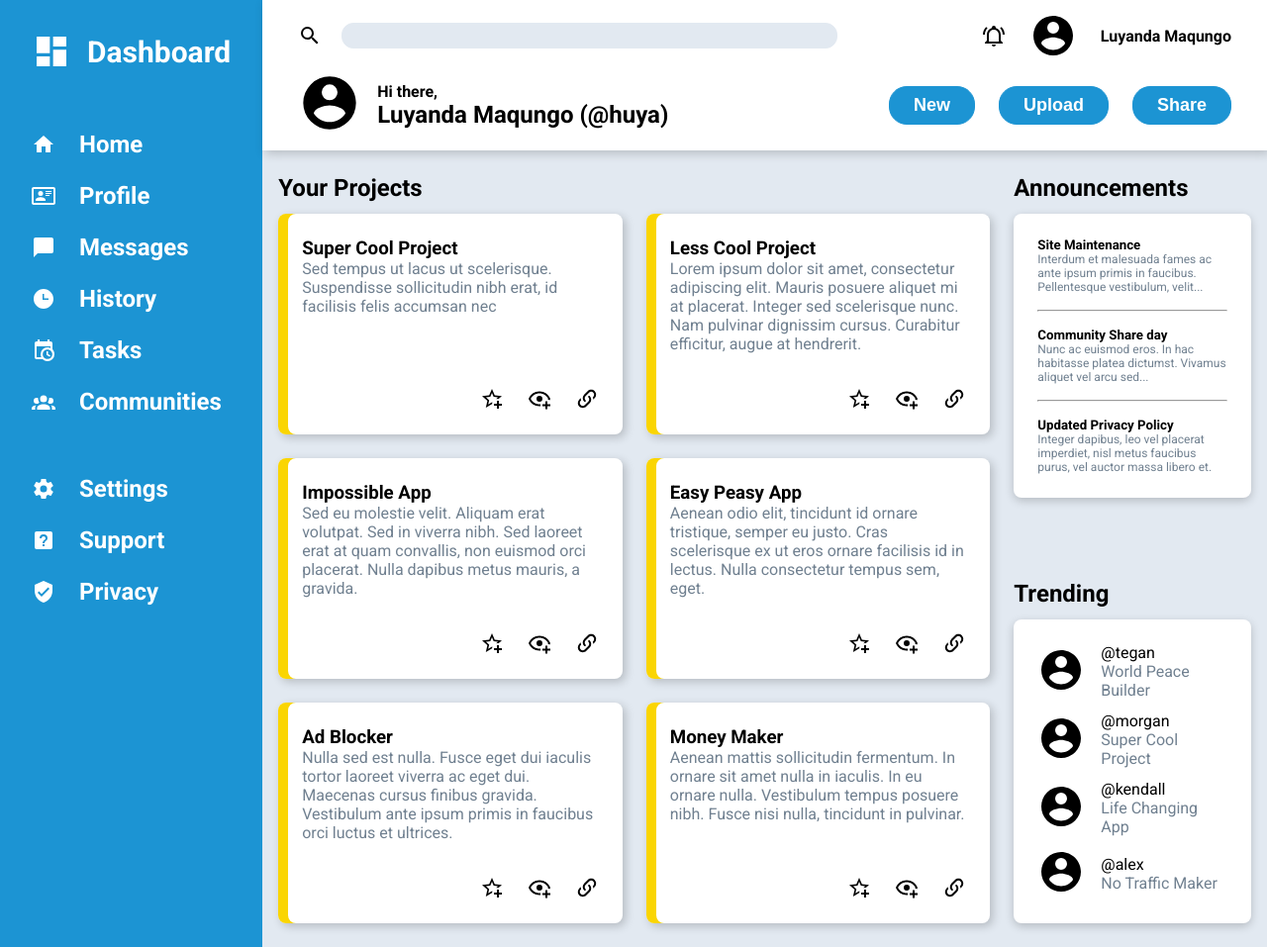
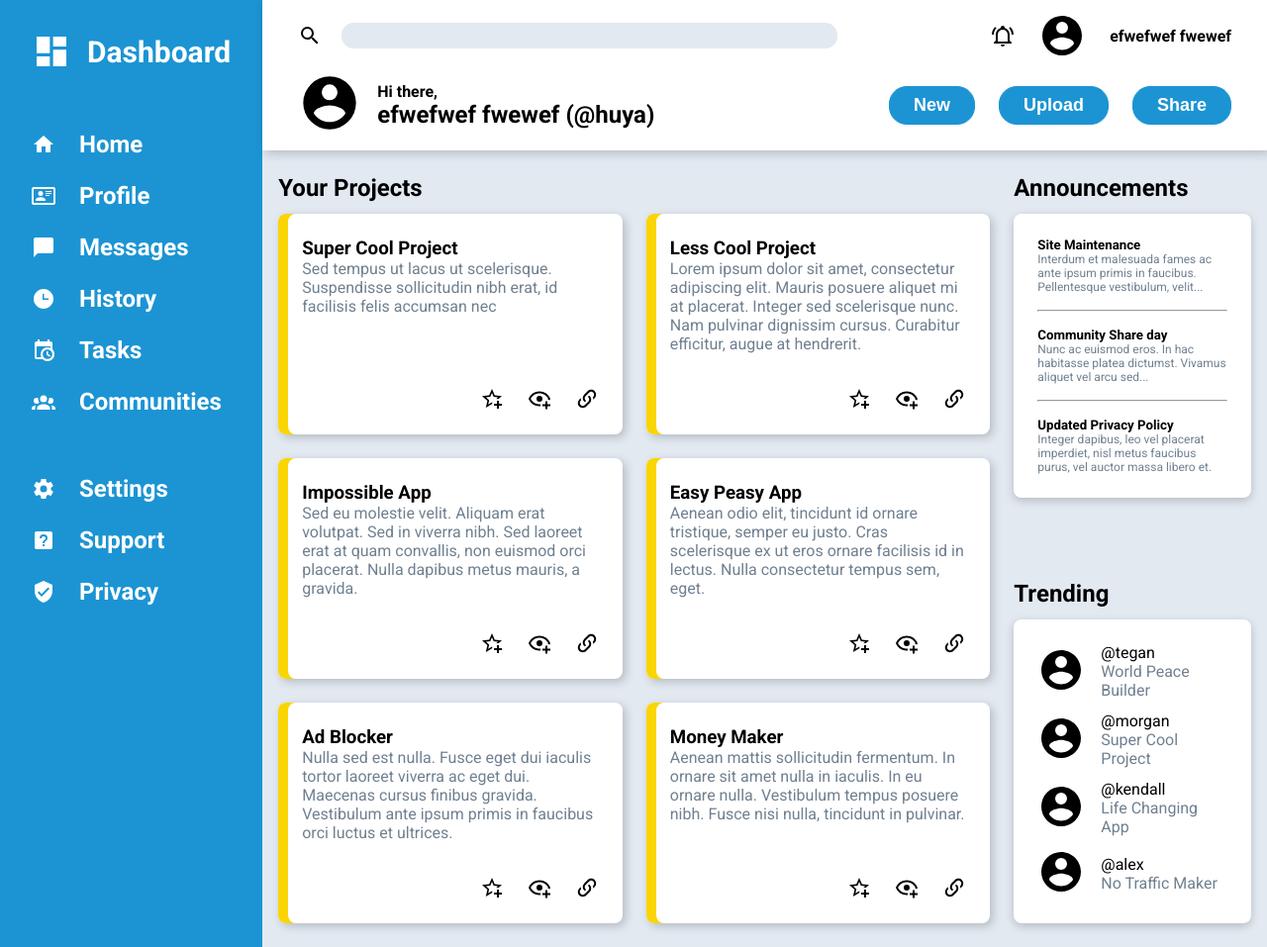
Before and after one commit to lmaqungo/admin-dashboard, a plain HTML site: page index.html in a window 1280 px wide. Shown: the whole page at 99% size. Drawn offline with Linux system fonts and the light colour scheme.

Commit message:
changed names

```diff
--- a/index.html
+++ b/index.html
@@ -20,7 +20,7 @@
                 <div class="profile">
                     <svg class="icon" xmlns="http://www.w3.org/2000/svg" viewBox="0 0 24 24"><title>bell-ring-outline</title><path d="M10,21H14A2,2 0 0,1 12,23A2,2 0 0,1 10,21M21,19V20H3V19L5,17V11C5,7.9 7.03,5.17 10,4.29C10,4.19 10,4.1 10,4A2,2 0 0,1 12,2A2,2 0 0,1 14,4C14,4.1 14,4.19 14,4.29C16.97,5.17 19,7.9 19,11V17L21,19M17,11A5,5 0 0,0 12,6A5,5 0 0,0 7,11V18H17V11M19.75,3.19L18.33,4.61C20.04,6.3 21,8.6 21,11H23C23,8.07 21.84,5.25 19.75,3.19M1,11H3C3,8.6 3.96,6.3 5.67,4.61L4.25,3.19C2.16,5.25 1,8.07 1,11Z" /></svg>
                     <svg class="profile-1" xmlns="http://www.w3.org/2000/svg" viewBox="0 0 24 24"><title>account-circle</title><path d="M12,19.2C9.5,19.2 7.29,17.92 6,16C6.03,14 10,12.9 12,12.9C14,12.9 17.97,14 18,16C16.71,17.92 14.5,19.2 12,19.2M12,5A3,3 0 0,1 15,8A3,3 0 0,1 12,11A3,3 0 0,1 9,8A3,3 0 0,1 12,5M12,2A10,10 0 0,0 2,12A10,10 0 0,0 12,22A10,10 0 0,0 22,12C22,6.47 17.5,2 12,2Z" /></svg>
-                    <p>Luyanda Maqungo</p>
+                    <p>efwefwef fwewef</p>
                 </div>
             </div>
             <div class="lower">
@@ -30,7 +30,7 @@
                     </div>
                     <div class="right">
                         <p>Hi there,</p>
-                        <h2>Luyanda Maqungo (@huya)</h2>
+                        <h2>efwefwef fwewef (@huya)</h2>
                     </div>
                 </div>
                 <div class="actions">
```
